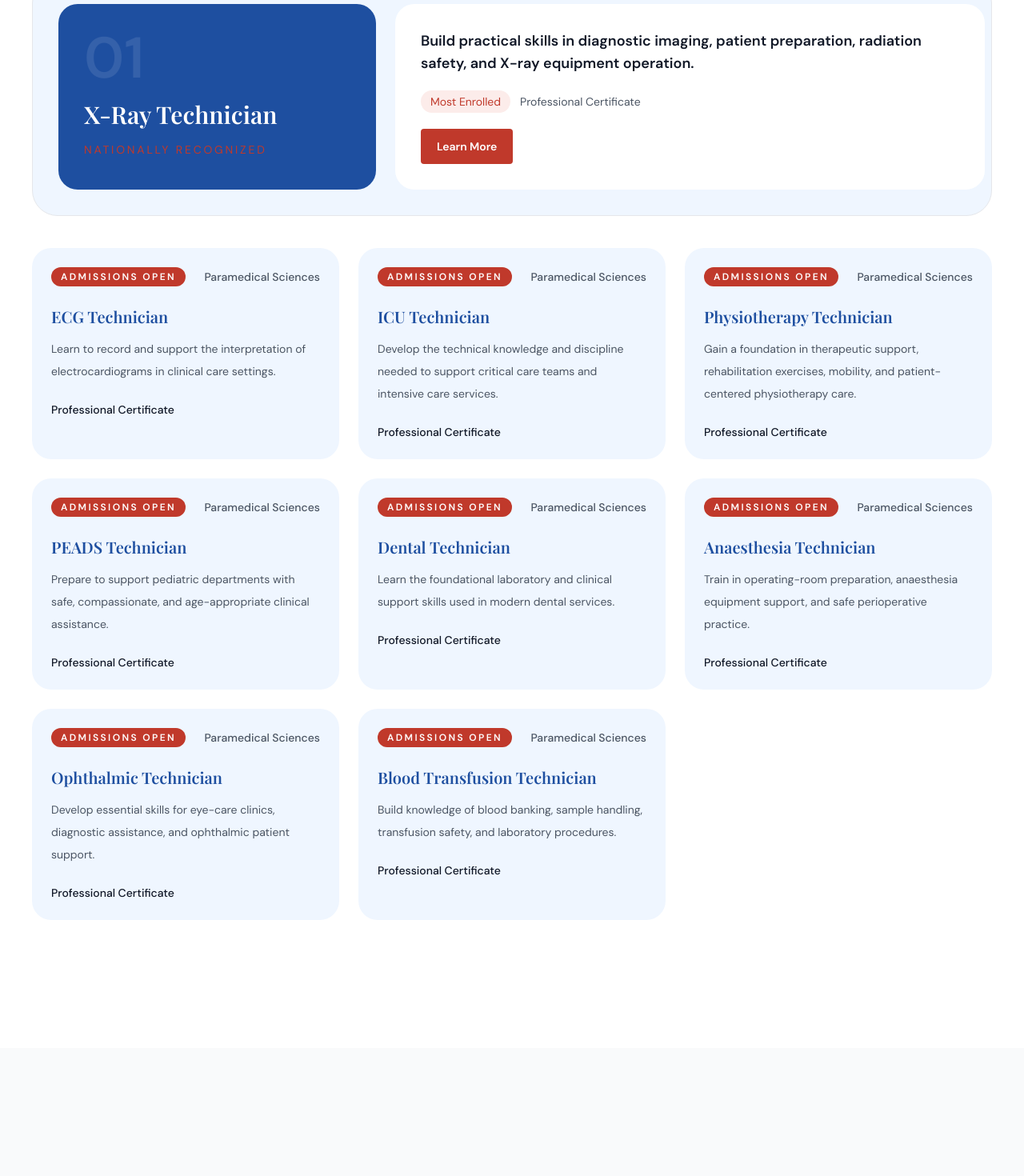
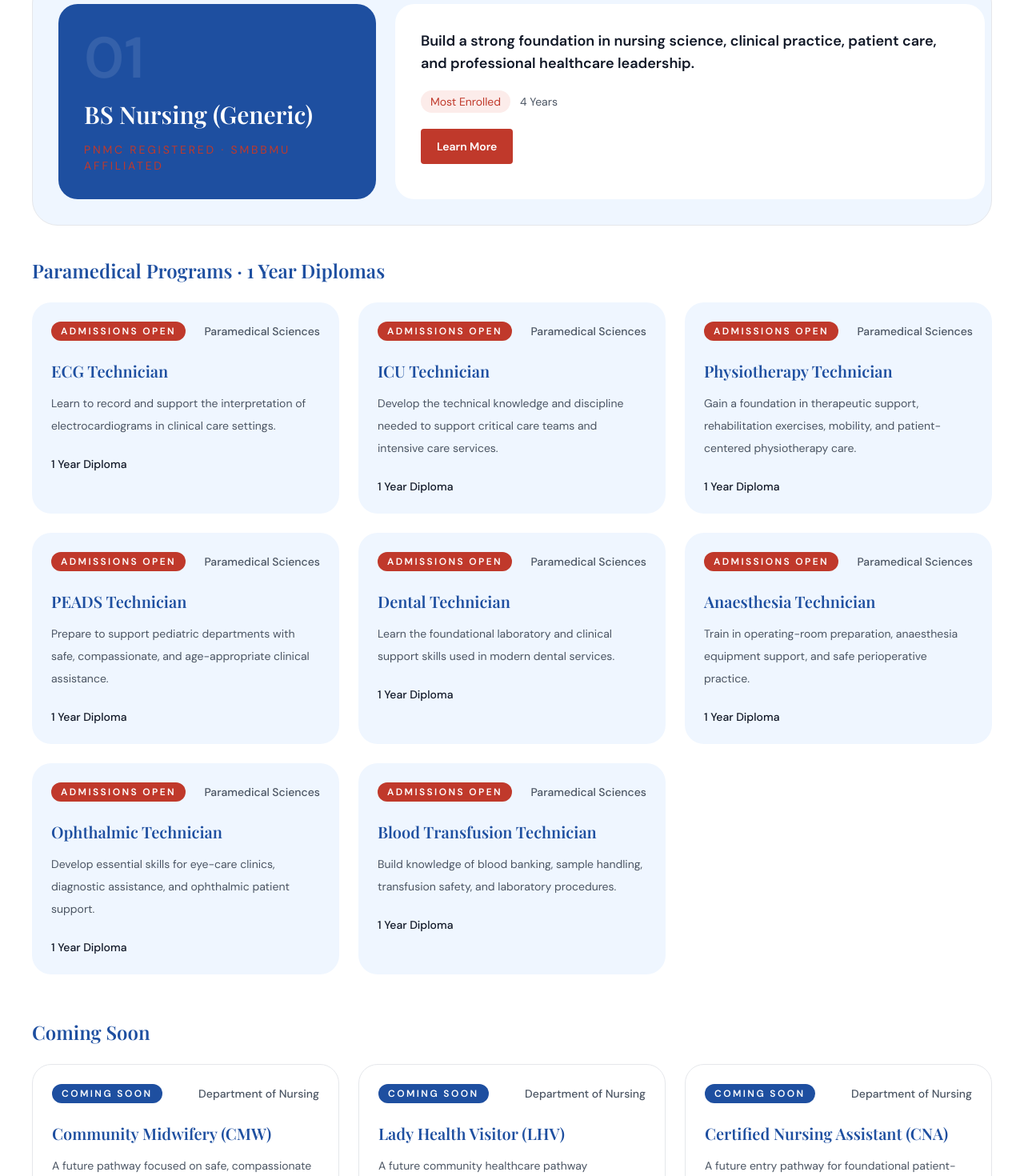
Before and after one commit to customwebcraft/imaminstitute, a Next.js app: page / in a window 1280 px wide. Shown: the part 3226-4696 px from the top of the page at 80% size. Built offline with nearby package versions, Linux system fonts and the light colour scheme.

Commit message:
Organize nursing and paramedical programs

```diff
--- a/app/programs/page.tsx
+++ b/app/programs/page.tsx
@@ -1,5 +1,5 @@
 import Link from "next/link";
-import { programs } from "@/lib/data";
+import { programs, upcomingPrograms } from "@/lib/data";
 
 export const metadata = {
   title: "Programs | Imam Institute",
@@ -13,11 +13,31 @@ export default function ProgramsPage() {
         <div className="mb-12">
           <p className="text-sm font-semibold uppercase tracking-[0.25em] text-crimson">Academic Programs</p>
           <h1 className="mt-4 text-5xl font-semibold tracking-[-0.03em] text-navy text-display">Programs at Imam Institute</h1>
-          <p className="mt-4 max-w-3xl text-base leading-8 text-ink-muted">Explore professional paramedical programs designed to build practical skills for healthcare careers.</p>
+          <p className="mt-4 max-w-3xl text-base leading-8 text-ink-muted">Explore BS Nursing, one-year paramedical diplomas, and upcoming healthcare pathways at Imam Institute.</p>
         </div>
 
+        <div className="mb-6">
+          <h2 className="text-2xl font-semibold text-navy">BS Nursing</h2>
+        </div>
         <div className="grid gap-6 md:grid-cols-2">
-          {programs.map((program) => (
+          {programs.filter((program) => program.featured).map((program) => (
+            <div key={program.slug} className="rounded-[1.75rem] border border-crimson/20 bg-crimson-pale p-8 md:col-span-2">
+              <div className="flex flex-wrap items-center justify-between gap-4">
+                <span className="text-2xl font-semibold text-navy">{program.name}</span>
+                <span className="rounded-full bg-crimson px-3 py-1 text-xs font-semibold uppercase tracking-[0.2em] text-white">Admissions Open</span>
+              </div>
+              <p className="mt-4 max-w-3xl text-sm leading-7 text-ink-muted">{program.description}</p>
+              <div className="mt-5 flex flex-wrap items-center justify-between gap-4 text-sm text-ink-muted">
+                <span>{program.duration} · {program.accreditation}</span>
+                <Link href={`/programs/${program.slug}`} className="font-semibold text-crimson transition hover:text-crimson-dark">Learn More →</Link>
+              </div>
+            </div>
+          ))}
+        </div>
+
+        <h2 className="mb-6 mt-14 text-2xl font-semibold text-navy">Paramedical Programs · 1 Year Diplomas</h2>
+        <div className="grid gap-6 md:grid-cols-2">
+          {programs.filter((program) => !program.featured).map((program) => (
             <div key={program.slug} className="rounded-[1.75rem] border border-border bg-navy-light p-8">
               <div className="flex items-center justify-between gap-4">
                 <span className="text-xl font-semibold text-navy">{program.name}</span>
@@ -31,6 +51,20 @@ export default function ProgramsPage() {
             </div>
           ))}
         </div>
+
+        <h2 className="mb-6 mt-14 text-2xl font-semibold text-navy">Coming Soon</h2>
+        <div className="grid gap-6 md:grid-cols-2">
+          {upcomingPrograms.map((program) => (
+            <div key={program.slug} className="rounded-[1.75rem] border border-border bg-white p-8">
+              <div className="flex items-center justify-between gap-4">
+                <span className="text-xl font-semibold text-navy">{program.name}</span>
+                <span className="rounded-full bg-navy px-3 py-1 text-xs font-semibold uppercase tracking-[0.2em] text-white">Coming Soon</span>
+              </div>
+              <p className="mt-4 text-sm leading-7 text-ink-muted">{program.description}</p>
+              <p className="mt-5 text-sm text-ink-muted">{program.duration}</p>
+            </div>
+          ))}
+        </div>
       </div>
     </section>
   );
--- a/components/sections/Programs.tsx
+++ b/components/sections/Programs.tsx
@@ -1,12 +1,12 @@
 "use client";
 
 import Link from "next/link";
-import { programs } from "@/lib/data";
+import { programs, upcomingPrograms } from "@/lib/data";
 import FadeUp from "@/components/motion/FadeUp";
 import { StaggerGrid, StaggerItem } from "@/components/motion/StaggerGrid";
 
 const featuredProgram = programs.find((program) => program.featured);
-const futurePrograms = programs.filter((program) => !program.featured);
+const paramedicalPrograms = programs.filter((program) => !program.featured);
 
 export default function Programs() {
   return (
@@ -17,7 +17,7 @@ export default function Programs() {
             <p className="text-sm font-semibold uppercase tracking-[0.25em] text-crimson">Academic Programs</p>
             <h2 className="text-4xl font-semibold tracking-[-0.03em] text-navy md:text-5xl">Choose Your Path in Healthcare</h2>
             <div className="h-1 w-12 rounded-full bg-crimson" />
-            <p className="max-w-2xl text-base leading-7 text-ink-muted">The Department of Nursing offers a flagship BS Nursing program and a suite of future allied health pathways to support your career in patient care.</p>
+            <p className="max-w-2xl text-base leading-7 text-ink-muted">Start with BS Nursing, build practical skills through one-year paramedical diplomas, or watch for future healthcare pathways.</p>
           </div>
           <Link href="/programs" className="text-sm font-semibold uppercase tracking-[0.18em] text-crimson transition hover:text-crimson-dark">
             View All Programs →
@@ -46,8 +46,11 @@ export default function Programs() {
           </FadeUp>
         ) : null}
 
+        <div className="mb-6">
+          <h3 className="text-2xl font-semibold text-navy">Paramedical Programs · 1 Year Diplomas</h3>
+        </div>
         <StaggerGrid className="grid gap-6 md:grid-cols-3">
-          {futurePrograms.map((program, index) => (
+          {paramedicalPrograms.map((program) => (
             <StaggerItem key={program.slug} className="rounded-[1.5rem] bg-navy-light p-6 transition card-shadow-hover">
               <div className="flex items-center justify-between gap-3">
                 <span className="rounded-full bg-crimson px-3 py-1 text-xs font-semibold uppercase tracking-[0.2em] text-white">Admissions Open</span>
@@ -61,6 +64,23 @@ export default function Programs() {
             </StaggerItem>
           ))}
         </StaggerGrid>
+
+        <div className="mb-6 mt-14">
+          <h3 className="text-2xl font-semibold text-navy">Coming Soon</h3>
+        </div>
+        <StaggerGrid className="grid gap-6 md:grid-cols-3">
+          {upcomingPrograms.map((program) => (
+            <StaggerItem key={program.slug} className="rounded-[1.5rem] border border-border bg-white p-6 transition card-shadow-hover">
+              <div className="flex items-center justify-between gap-3">
+                <span className="rounded-full bg-navy px-3 py-1 text-xs font-semibold uppercase tracking-[0.2em] text-white">Coming Soon</span>
+                <span className="text-sm font-medium text-ink-muted">{program.department}</span>
+              </div>
+              <h3 className="mt-6 text-xl font-semibold text-navy">{program.name}</h3>
+              <p className="mt-3 text-sm leading-7 text-ink-muted">{program.description}</p>
+              <p className="mt-6 text-sm font-medium text-ink">{program.duration}</p>
+            </StaggerItem>
+          ))}
+        </StaggerGrid>
       </div>
     </section>
   );
--- a/lib/data.ts
+++ b/lib/data.ts
@@ -49,10 +49,20 @@ export const about = {
 
 export const programs = [
   {
+    slug: "bs-nursing",
+    name: "BS Nursing (Generic)",
+    department: "Department of Nursing",
+    duration: "4 Years",
+    status: "active",
+    featured: true,
+    description: "Build a strong foundation in nursing science, clinical practice, patient care, and professional healthcare leadership.",
+    accreditation: "PNMC Registered · SMBBMU Affiliated",
+  },
+  {
     slug: "x-ray-technician",
     name: "X-Ray Technician",
     department: "Paramedical Sciences",
-    duration: "Professional Certificate",
+    duration: "1 Year Diploma",
     status: "active",
     featured: true,
     description: "Build practical skills in diagnostic imaging, patient preparation, radiation safety, and X-ray equipment operation.",
@@ -62,7 +72,7 @@ export const programs = [
     slug: "ecg-technician",
     name: "ECG Technician",
     department: "Paramedical Sciences",
-    duration: "Professional Certificate",
+    duration: "1 Year Diploma",
     status: "active",
     featured: false,
     description: "Learn to record and support the interpretation of electrocardiograms in clinical care settings.",
@@ -72,7 +82,7 @@ export const programs = [
     slug: "icu-technician",
     name: "ICU Technician",
     department: "Paramedical Sciences",
-    duration: "Professional Certificate",
+    duration: "1 Year Diploma",
     status: "active",
     featured: false,
     description: "Develop the technical knowledge and discipline needed to support critical care teams and intensive care services.",
@@ -82,7 +92,7 @@ export const programs = [
     slug: "physiotherapy-technician",
     name: "Physiotherapy Technician",
     department: "Paramedical Sciences",
-    duration: "Professional Certificate",
+    duration: "1 Year Diploma",
     status: "active",
     featured: false,
     description: "Gain a foundation in therapeutic support, rehabilitation exercises, mobility, and patient-centered physiotherapy care.",
@@ -92,7 +102,7 @@ export const programs = [
     slug: "peads-technician",
     name: "PEADS Technician",
     department: "Paramedical Sciences",
-    duration: "Professional Certificate",
+    duration: "1 Year Diploma",
     status: "active",
     featured: false,
     description: "Prepare to support pediatric departments with safe, compassionate, and age-appropriate clinical assistance.",
@@ -102,7 +112,7 @@ export const programs = [
     slug: "dental-technician",
     name: "Dental Technician",
     department: "Paramedical Sciences",
-    duration: "Professional Certificate",
+    duration: "1 Year Diploma",
     status: "active",
     featured: false,
     description: "Learn the foundational laboratory and clinical support skills used in modern dental services.",
@@ -112,7 +122,7 @@ export const programs = [
     slug: "anaesthesia-technician",
     name: "Anaesthesia Technician",
     department: "Paramedical Sciences",
-    duration: "Professional Certificate",
+    duration: "1 Year Diploma",
     status: "active",
     featured: false,
     description: "Train in operating-room preparation, anaesthesia equipment support, and safe perioperative practice.",
@@ -122,7 +132,7 @@ export const programs = [
     slug: "ophthalmic-technician",
     name: "Ophthalmic Technician",
     department: "Paramedical Sciences",
-    duration: "Professional Certificate",
+    duration: "1 Year Diploma",
     status: "active",
     featured: false,
     description: "Develop essential skills for eye-care clinics, diagnostic assistance, and ophthalmic patient support.",
@@ -132,12 +142,18 @@ export const programs = [
     slug: "blood-transfusion-technician",
     name: "Blood Transfusion Technician",
     department: "Paramedical Sciences",
-    duration: "Professional Certificate",
+    duration: "1 Year Diploma",
     status: "active",
     featured: false,
     description: "Build knowledge of blood banking, sample handling, transfusion safety, and laboratory procedures.",
     accreditation: "Nationally Recognized",
   },
+];
+
+export const upcomingPrograms = [
+  { slug: "cmw", name: "Community Midwifery (CMW)", department: "Department of Nursing", duration: "Coming Soon", description: "A future pathway focused on safe, compassionate maternal and newborn care." },
+  { slug: "lhv", name: "Lady Health Visitor (LHV)", department: "Department of Nursing", duration: "Coming Soon", description: "A future community healthcare pathway supporting women, children, and families." },
+  { slug: "cna", name: "Certified Nursing Assistant (CNA)", department: "Department of Nursing", duration: "Coming Soon", description: "A future entry pathway for foundational patient-care and nursing support skills." },
 ];
 
 export const whyUs = [
```
